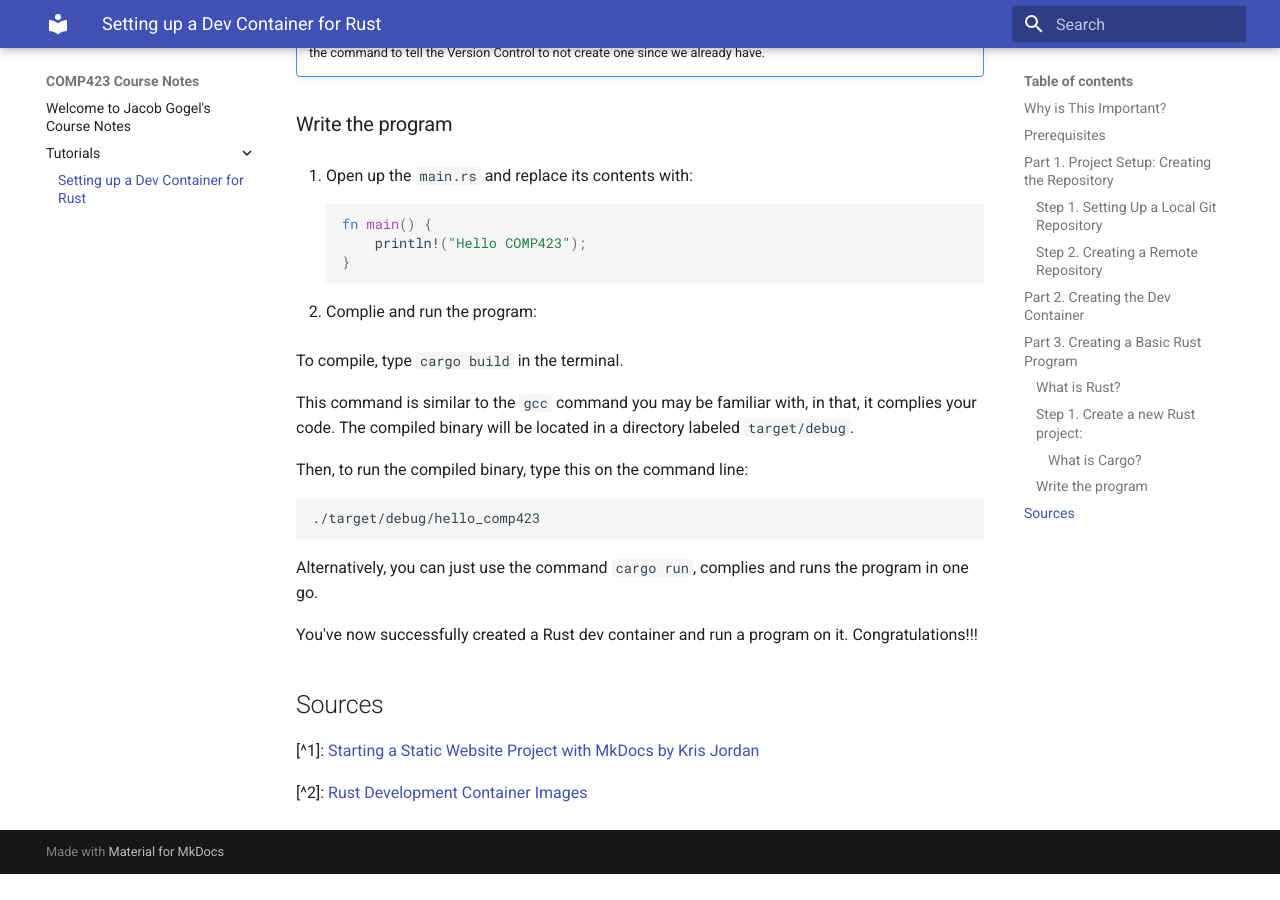
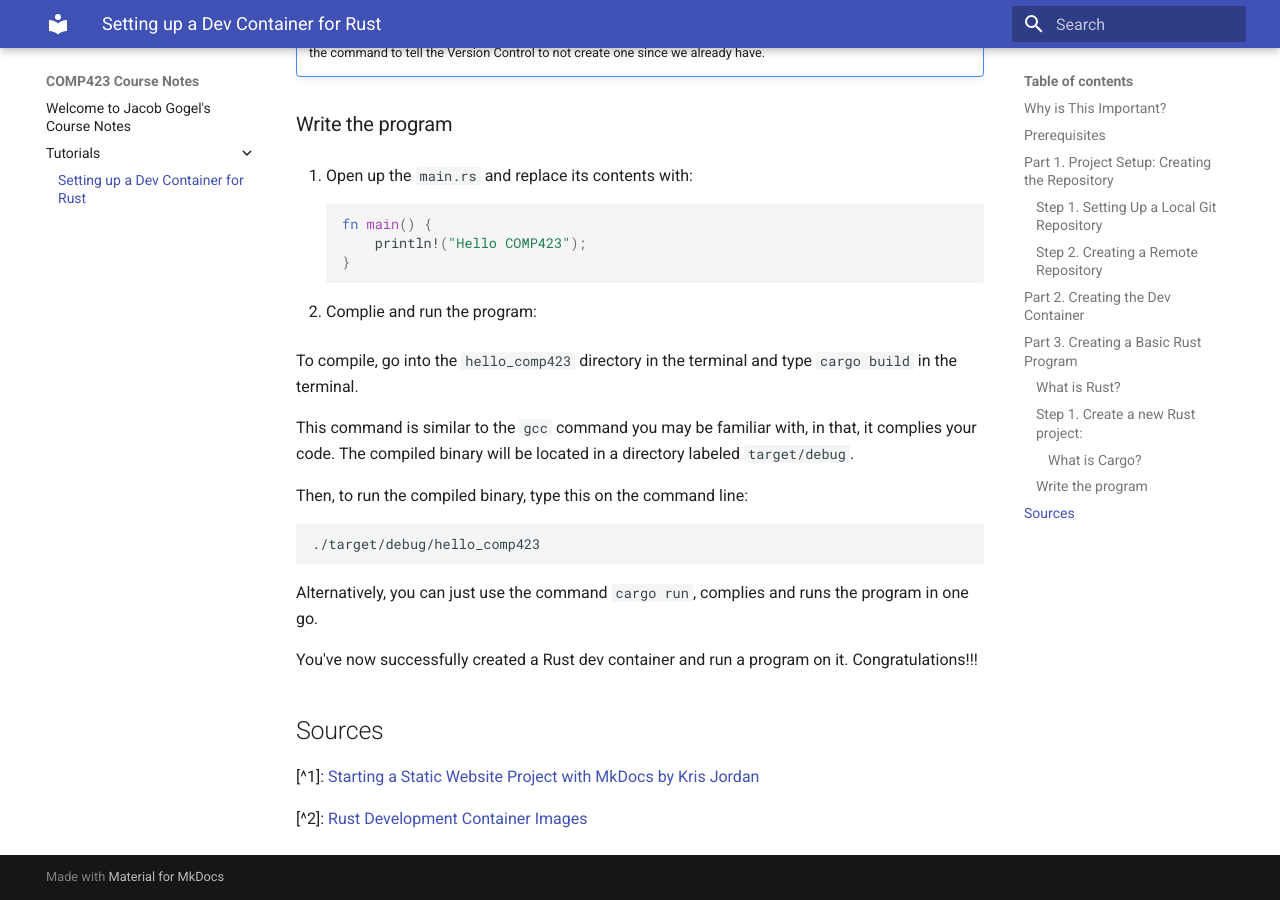
Before and after one commit to jacobala1/comp423-course-notes, an MkDocs documentation site: the page built from docs/tutorials/rust-setup.md, in a window 1280 px wide and 900 px high, scrolled down 4206 px. Built offline with MkDocs 1.6.1 and Material for MkDocs 9.7.7, drawn with Linux system fonts in a browser that asks for light colours; before the commit the page ends 5080 px from its top, so only the background shows below that.

Commit message:
Added specification of what directory to be in before running cargo build or run

```diff
--- a/docs/tutorials/rust-setup.md
+++ b/docs/tutorials/rust-setup.md
@@ -149,7 +149,7 @@ With the command we just ran, you will see a directory with the name `hello_comp
 
 2. Complie and run the program:
 
-To compile, type `cargo build` in the terminal.
+To compile, go into the `hello_comp423` directory in the terminal and type `cargo build` in the terminal.
 
 This command is similar to the `gcc` command you may be familiar with, in that, it complies your code. The compiled binary will be located in a directory labeled `target/debug`.
 
```
